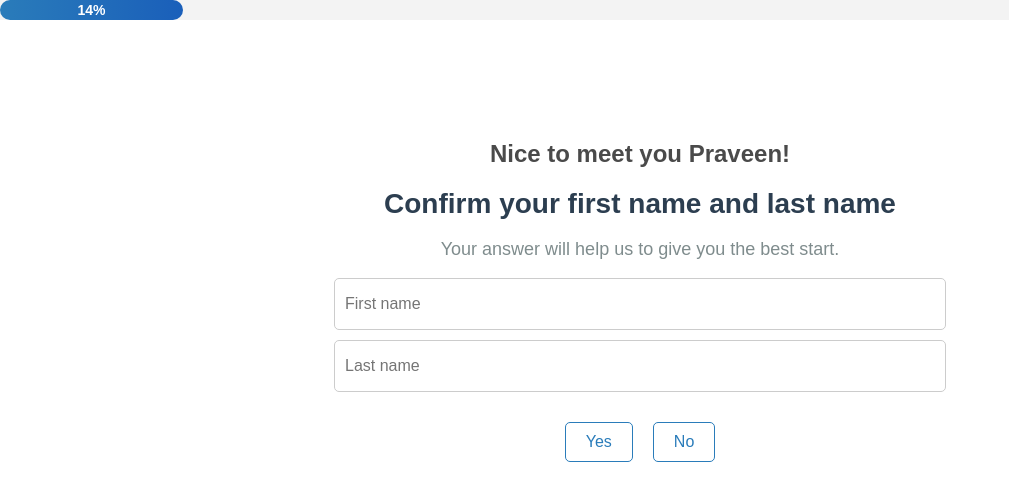
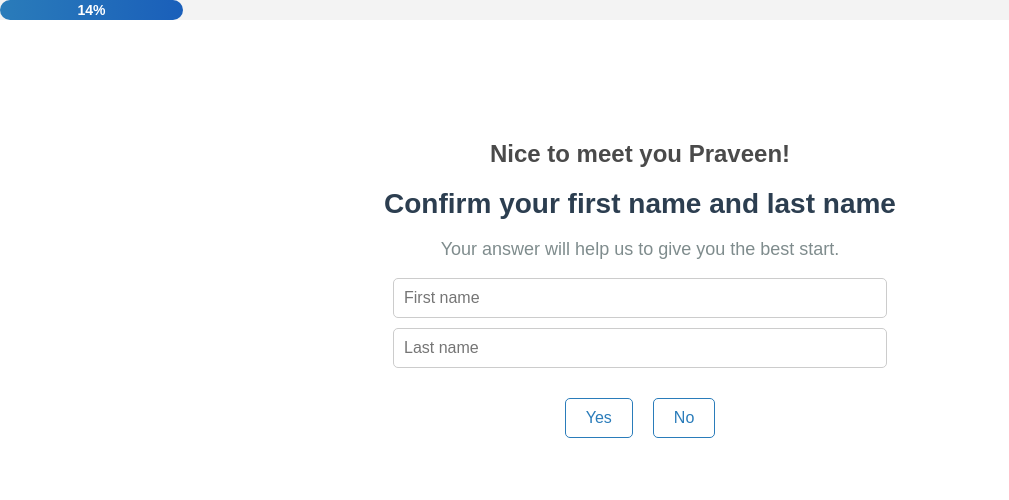
Before and after one commit to praveenATseertree/ReactQuestionPage, a React (Create React App) app: page / in a window 1280 px wide. Shown: the top 500 px of the page, without its empty margins (0-1009 px from the left). Built offline with nearby package versions, Linux system fonts and the light colour scheme.

Commit message:
fixing some bugs

```diff
--- a/src/Questionnaire.css
+++ b/src/Questionnaire.css
@@ -148,20 +148,24 @@
 
 .input-field {
   display: block;
-  width: 50%;
-  height: 30px;
+  width: 40%;
   margin: 10px auto;
   padding: 10px;
   font-size: 16px;
-  border: 1px solid #cccccc;
+  border: 1px solid #cccccc; /* Default border color */
   border-radius: 5px;
-  transition: border-color 0.3s; /* Smooth transition for border color */
+  background-color: white;
+  color: #2c3e50; /* Default text color */
+  transition: border-color 0.3s, box-shadow 0.3s; /* Transition for smooth effect */
 }
 
 .input-field:focus {
-  border-color: #2a7cba; /* Blue border color when input is focused */
-  outline: none; /* Remove default focus outline */
+  border-color: #2a7cba; /* Blue border color on focus */
+  outline: none; /* Remove default outline */
+  box-shadow: 0 0 5px rgba(42, 124, 186, 0.5); /* Shadow effect on focus */
 }
+
+
 
 .checkbox-input {
   margin-right: 10px;
```
